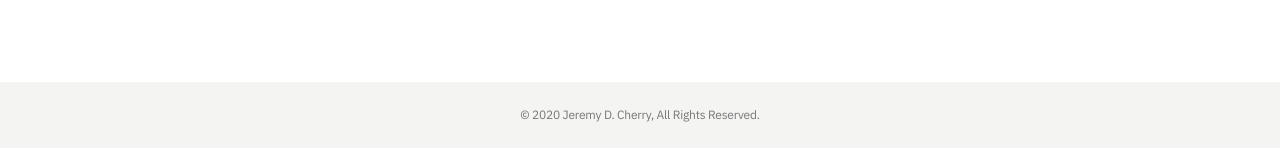
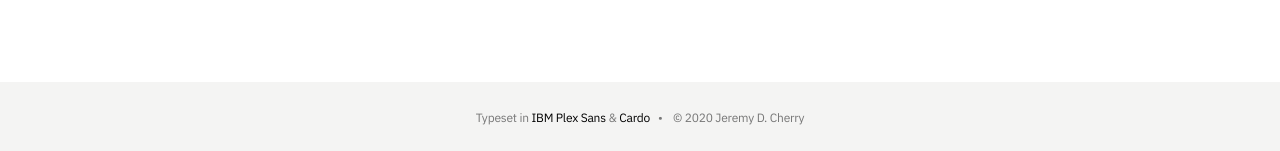
Before and after one commit to jeremydcherry/jeremydcherry.github.io, a Jekyll site: the page built from index.md, in a window 1280 px wide. Shown: the part 1135-1286 px from the top of the page. Built offline with Jekyll 4.4.1, drawn with Linux system fonts in a browser that asks for light colours.

Commit message:
Footer updates

```diff
--- a/_includes/footer.html
+++ b/_includes/footer.html
@@ -1,3 +1,3 @@
 <footer>
-&copy; {{ site.time | date: '%Y' }} Jeremy D. Cherry, All Rights Reserved.
+Typeset in <a href="https://fonts.google.com/specimen/IBM+Plex+Sans">IBM Plex Sans</a> &amp; <a href="https://fonts.google.com/specimen/Cardo">Cardo</a>&nbsp;&nbsp;&nbsp;&bull;&nbsp;&nbsp;&nbsp; &copy; {{ site.time | date: '%Y' }} Jeremy D. Cherry
 </footer>
--- a/_sass/main.scss
+++ b/_sass/main.scss
@@ -528,6 +528,7 @@ footer{
   color: #777;
   font-family: "IBM Plex Sans", sans-serif;
   font-size: 12px;
+  line-height: 2;
   padding: 2em 0;
   text-align: center;
   -webkit-font-smoothing: antialiased;
```
